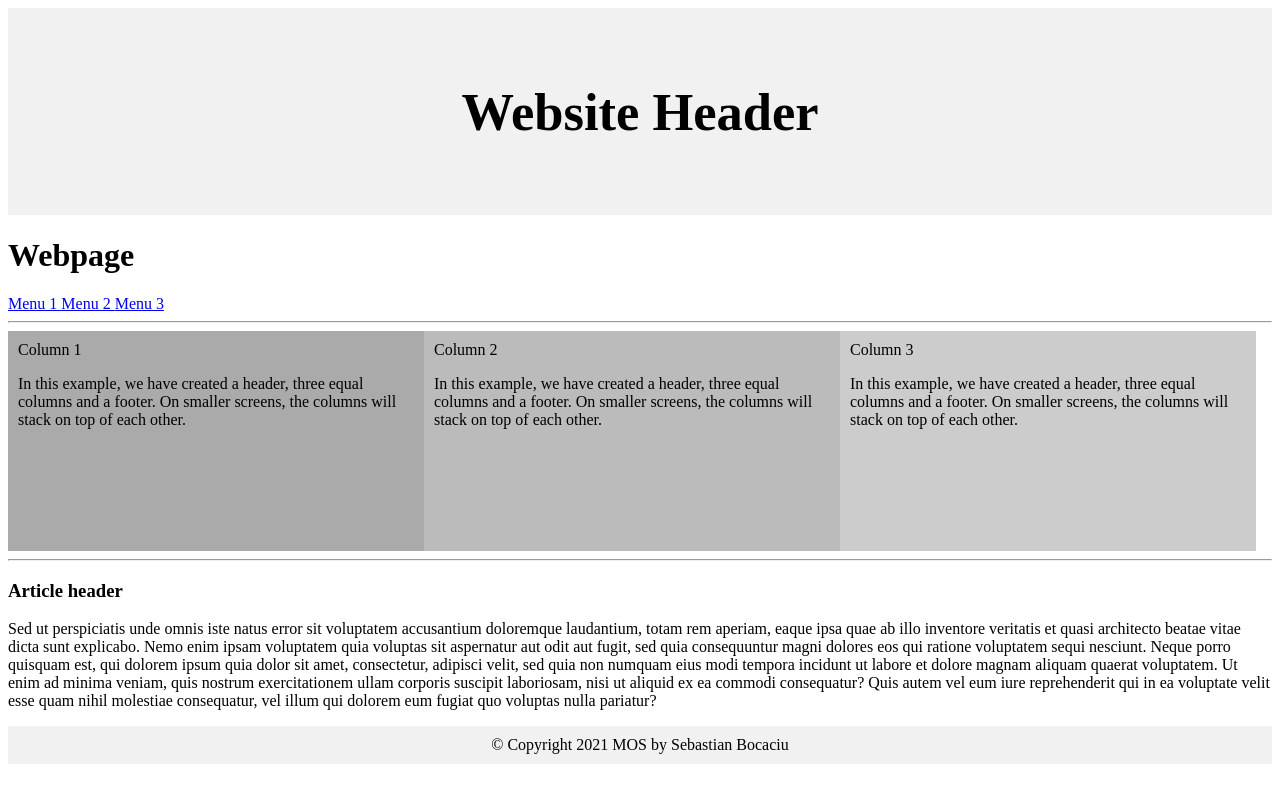
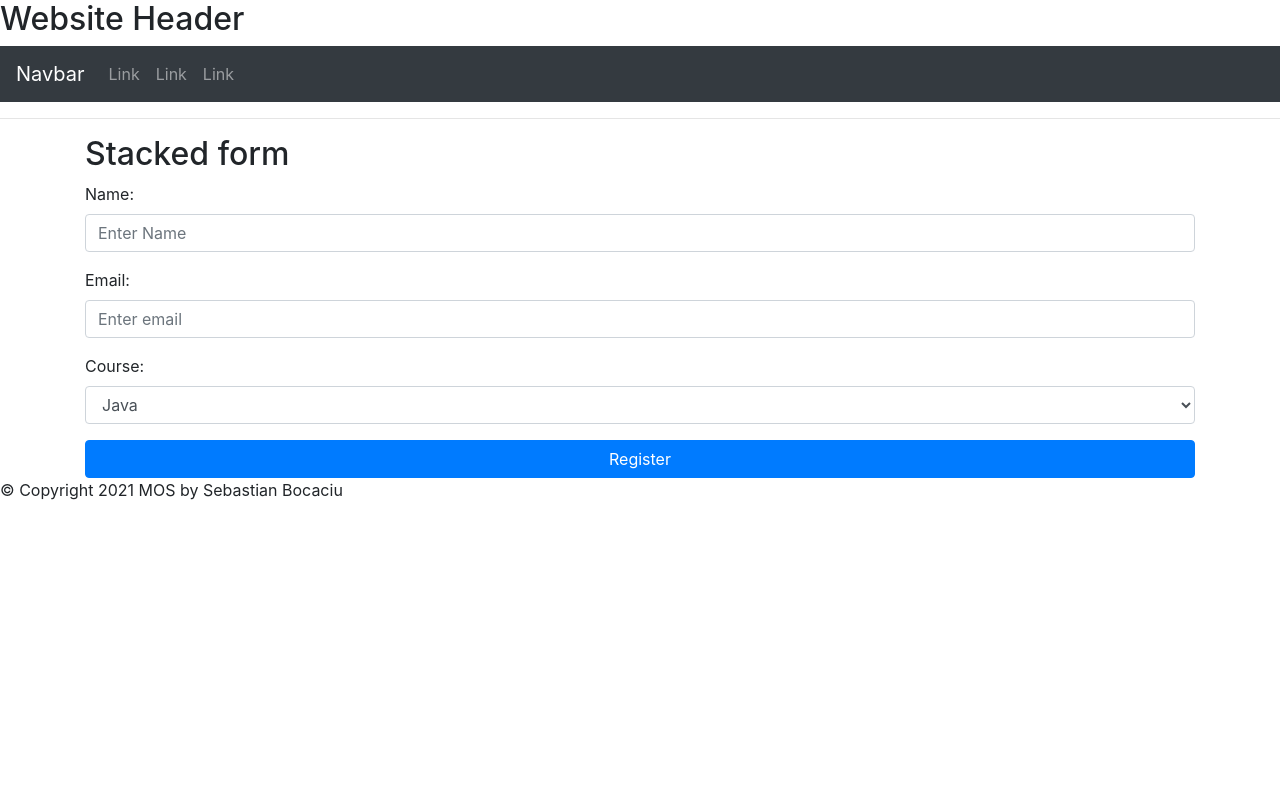
Before and after one commit to TheAppleJuice/bootstrap_workshop, a plain HTML site: page index.html in a window 1280 px wide. Drawn offline with nearby package versions, Linux system fonts and the light colour scheme.

Commit message:
added Bootstrap

```diff
--- a/index.html
+++ b/index.html
@@ -3,7 +3,19 @@
 <head>
     <meta charset="UTF-8">
     <title>Title</title>
-    <link rel="stylesheet" href="myStyle.css">
+    <meta name="viewport" content="width=device-width, initial-scale=1">
+
+    <!-- Latest compiled and minified CSS -->
+    <link rel="stylesheet" href="https://maxcdn.bootstrapcdn.com/bootstrap/4.5.2/css/bootstrap.min.css">
+
+    <!-- jQuery library -->
+    <script src="https://ajax.googleapis.com/ajax/libs/jquery/3.5.1/jquery.min.js"></script>
+
+    <!-- Popper JS -->
+    <script src="https://cdnjs.cloudflare.com/ajax/libs/popper.js/1.16.0/umd/popper.min.js"></script>
+
+    <!-- Latest compiled JavaScript -->
+    <script src="https://maxcdn.bootstrapcdn.com/bootstrap/4.5.2/js/bootstrap.min.js"></script>
 
 </head>
 
@@ -12,36 +24,69 @@
     <h2>Website Header</h2>
 </div>
 
-    <h1>Webpage</h1>
-    <nav >
-    <a href="#"> Menu 1 </a>
-    <a href="#"> Menu 2 </a>
-    <a href="#"> Menu 3 </a>
+<nav class="navbar navbar-expand-md bg-dark navbar-dark">
+    <!-- Brand -->
+    <a class="navbar-brand" href="#">Navbar</a>
 
-    </nav>
+    <!-- Toggler/collapsibe Button -->
+    <button class="navbar-toggler" type="button" data-toggle="collapse" data-target="#collapsibleNavbar">
+        <span class="navbar-toggler-icon"></span>
+    </button>
+
+    <!-- Navbar links -->
+    <div class="collapse navbar-collapse" id="collapsibleNavbar">
+        <ul class="navbar-nav">
+            <li class="nav-item">
+                <a class="nav-link" href="#">Link</a>
+            </li>
+            <li class="nav-item">
+                <a class="nav-link" href="#">Link</a>
+            </li>
+            <li class="nav-item">
+                <a class="nav-link" href="#">Link</a>
+            </li>
+        </ul>
+    </div>
+</nav>
 
 <hr/>
 
-<div class="row">
-    <div class="column" style="background-color:#aaa;">Column 1 <p>In this example, we have created a header, three equal columns and a footer. On smaller screens, the columns will stack on top of each other.</p></div>
-    <div class="column" style="background-color:#bbb;">Column 2 <p>In this example, we have created a header, three equal columns and a footer. On smaller screens, the columns will stack on top of each other.</p></div>
-    <div class="column" style="background-color:#ccc;">Column 3 <p>In this example, we have created a header, three equal columns and a footer. On smaller screens, the columns will stack on top of each other.</p></div>
+
+<div class="container">
+    <h2>Stacked form</h2>
+    <form action="/action_page.php">
+        <div class="form-group">
+            <label for="email">Name:</label>
+            <input type="email" class="form-control" id="name" placeholder="Enter Name" name="name">
+        </div>
+        <div class="form-group">
+            <label for="email">Email:</label>
+            <input type="email" class="form-control" id="email" placeholder="Enter email" name="email">
+        </div>
+
+        <div class="form-group">
+            <label for="sel1">Course:</label>
+            <select class="form-control" id="sel1">
+                <option>Java</option>
+                <option>PHP</option>
+                <option>C#</option>
+                <option>Wordpress</option>
+            </select>
+        </div>
+        <div class="form-group form-check">
+
+        </div>
+        <button type="button" class="btn btn-primary btn-block">Register</button>
+
+        </div>
+    </form>
 </div>
 
-
-<hr/>
-
-<article>
-    <h3> Article header</h3>
-    <p>
-        Sed ut perspiciatis unde omnis iste natus error sit voluptatem accusantium doloremque laudantium, totam rem aperiam, eaque ipsa quae ab illo inventore veritatis et quasi architecto beatae vitae dicta sunt explicabo. Nemo enim ipsam voluptatem quia voluptas sit aspernatur aut odit aut fugit, sed quia consequuntur magni dolores eos qui ratione voluptatem sequi nesciunt. Neque porro quisquam est, qui dolorem ipsum quia dolor sit amet, consectetur, adipisci velit, sed quia non numquam eius modi tempora incidunt ut labore et dolore magnam aliquam quaerat voluptatem. Ut enim ad minima veniam, quis nostrum exercitationem ullam corporis suscipit laboriosam, nisi ut aliquid ex ea commodi consequatur? Quis autem vel eum iure reprehenderit qui in ea voluptate velit esse quam nihil molestiae consequatur, vel illum qui dolorem eum fugiat quo voluptas nulla pariatur?
-    </p>
-</article>
 
 <div class="footer">
 
 <footer>
-    © Copyright 2021 MOS by Sebastian Bocaciu
+    &copy; Copyright 2021 MOS by Sebastian Bocaciu
 
 </footer>
 
```
